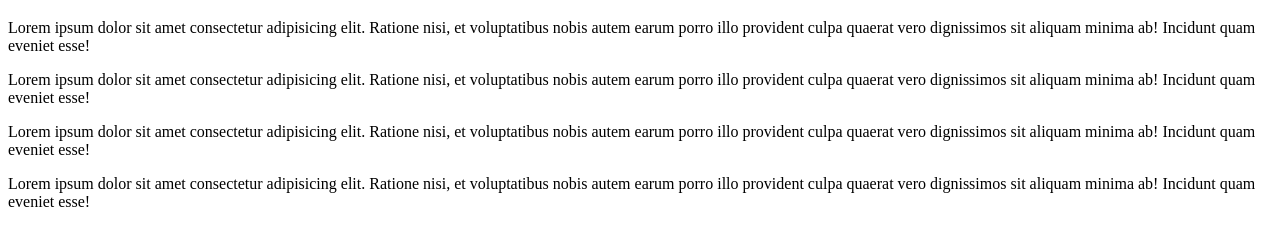
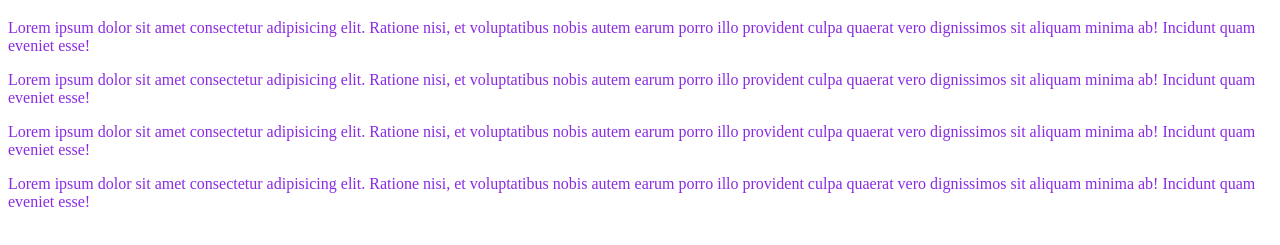
Before and after one commit to MajeedSaleh/GitTutorial, a plain HTML site: page index.html in a window 1280 px wide. Shown: the part 61-306 px from the top of the page. Drawn offline with Linux system fonts and the light colour scheme.

Commit message:
adding style file

```diff
--- /dev/null
+++ b/css/style.css
@@ -0,0 +1,4 @@
+p {
+
+    color: blueviolet;
+}
--- a/index.html
+++ b/index.html
@@ -5,6 +5,7 @@
     <meta http-equiv="X-UA-Compatible" content="IE=edge">
     <meta name="viewport" content="width=device-width, initial-scale=1.0">
     <title>this is the title</title>
+    <link rel="stylesheet" href="css/style.css">
 </head>
 <body>
     <h1>Welcome to Git</h1>
```
